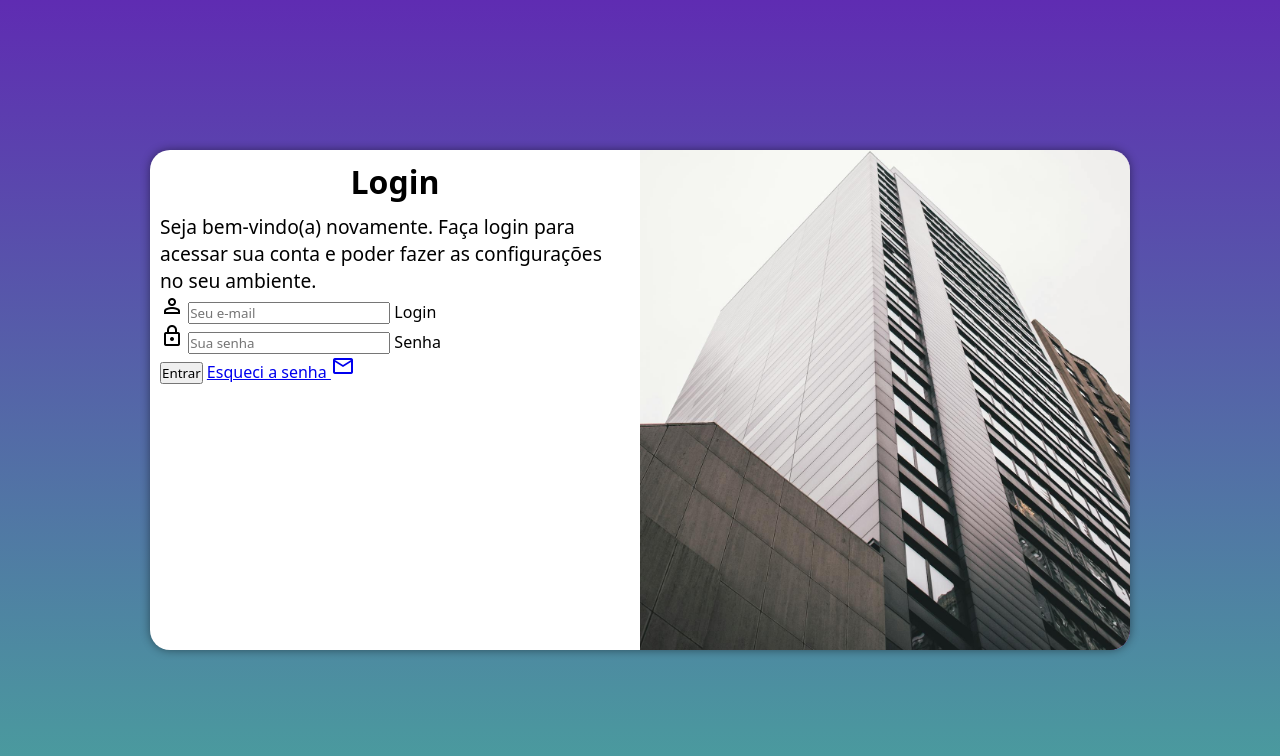
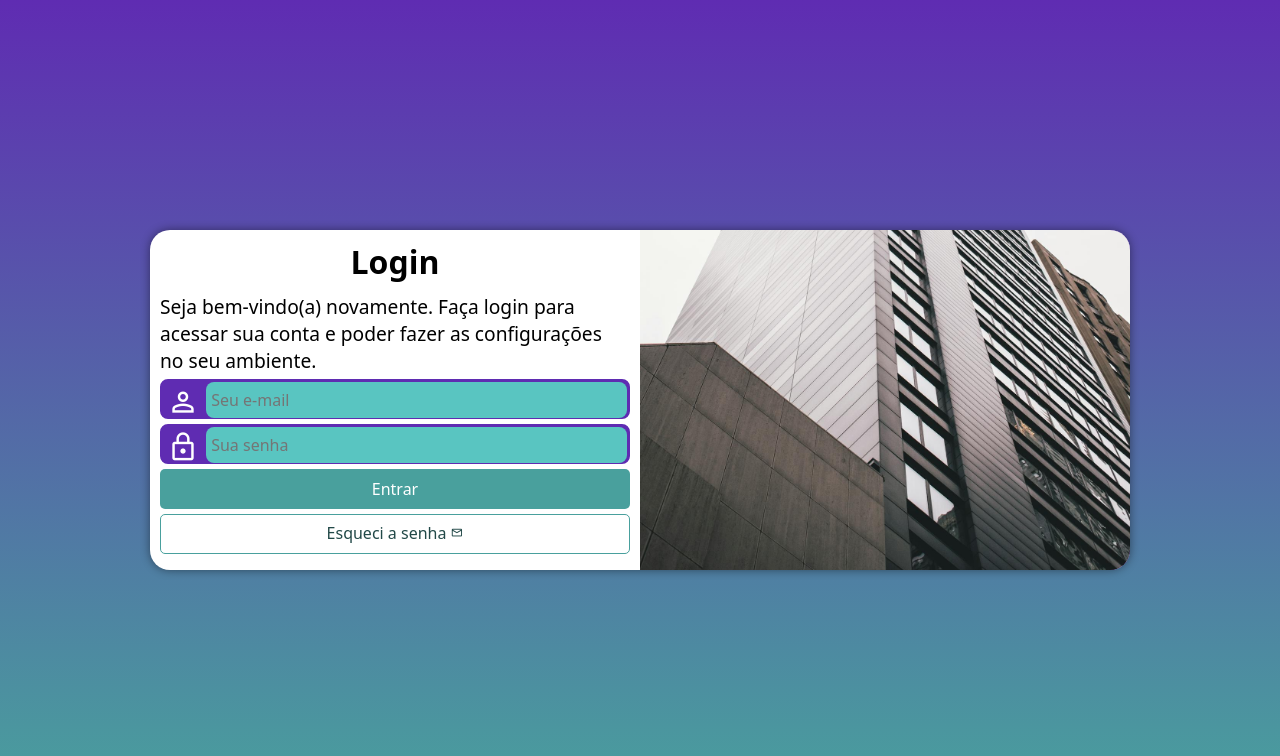
Before and after one commit to lipeezzz/Projeto-login, a plain HTML site: page index.html in a window 1280 px wide. Drawn offline with nearby package versions, Linux system fonts and the light colour scheme.

Commit message:
projeto pronto

```diff
--- a/estilos/media-query.css
+++ b/estilos/media-query.css
@@ -8,6 +8,7 @@
 
     section{
         width: 80vw;
+        height: 280px;
     }
 
     section > #imagem{
@@ -31,6 +32,7 @@
 
         section{
             width: 980px;
+            height: 340px;
         }
 
         section > #imagem{
--- a/estilos/style.css
+++ b/estilos/style.css
@@ -29,7 +29,6 @@ section{
     position: absolute;
     top: 50%;
     left: 50%;
-    transform: translate(-50%, -50%);
     overflow: hidden;
 
     background-color: white;
@@ -38,6 +37,7 @@ section{
     border-radius: 20px;
     box-shadow: 0px 0px 10px rgba(0, 0, 0, 0.447);
 
+    transform: translate(-50%, -50%);
     transition: width .3s, height .3s;
     transition-timing-function: ease;
 }
@@ -64,3 +64,81 @@ div#imagem{
 #form > p{
     font-size: 0.8em;
 }
+
+form > .campo{
+    background-color: #5f2cB2;
+    border: 2px solid #5f2cB2;
+    display: block;
+    width: 100%;
+    height: 40px;
+    border-radius: 8px;
+    margin: 5px 0px;
+}
+
+.campo > label{
+    display: none;
+}
+
+.campo > span{
+    color: white;
+    font-size: 2em;
+    width: 40px;
+    padding: 5px;
+}
+
+.campo > input{
+    background-color: #59c5c1;
+    font-size: 1em;
+    width: calc(100% - 45px);
+
+    height: 100%;
+    border: none;
+    border-radius: 8px;
+    padding: 5px;
+    transform: translateY(-12px);
+}
+
+.campo > input:focus-within{
+    background-color: white;
+    border: none;
+}
+
+form > input[type=submit] {
+    display: block;
+    font-size: 1em;
+    width: 100%;
+    height: 40px;
+    background-color: #49a09d;
+    color: white;
+    border: none;
+    border-radius: 5px;
+    cursor: pointer;
+}
+
+form > input[type=submit]:hover {
+    background-color: #336d6b;
+}
+
+form > a.botao{
+    display: block;
+    text-align: center;
+    font-size: 1em;
+    width: 100%;
+    height: 40px;
+    padding-top: 7px;
+    margin-top: 5px;
+    background-color: white;
+    color: #224948;
+    text-decoration: none;
+    border: 1px solid #49a09d;
+    border-radius: 5px;
+}
+
+form >a.botao:hover{
+    background-color: #336d6b;
+    color: white;
+}
+
+form > a.botao > span{
+    font-size: 0.8em;
+}
--- a/index.html
+++ b/index.html
@@ -29,7 +29,7 @@
                         <label for="isenha">Senha</label>
                     </div>
                     <input type="submit" value="Entrar">
-                    <a href="esqueci.html">
+                    <a href="esqueci.html" class="botao">
                         Esqueci a senha <span class="material-symbols-outlined">mail</span>
                     </a>
                 </form>
```
